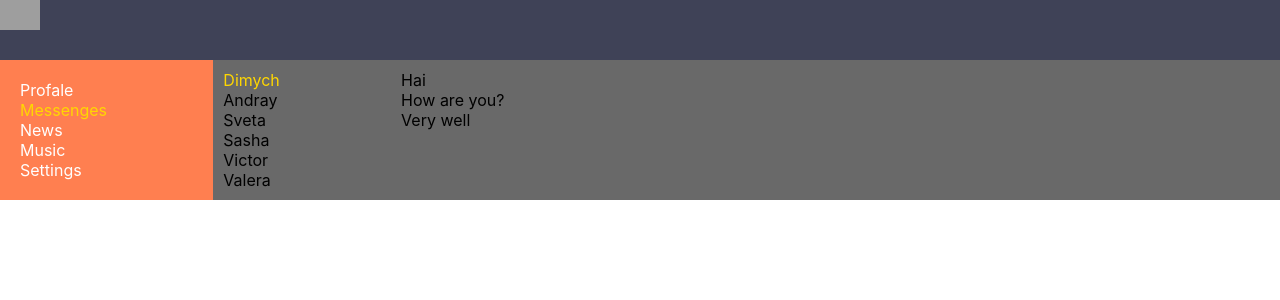
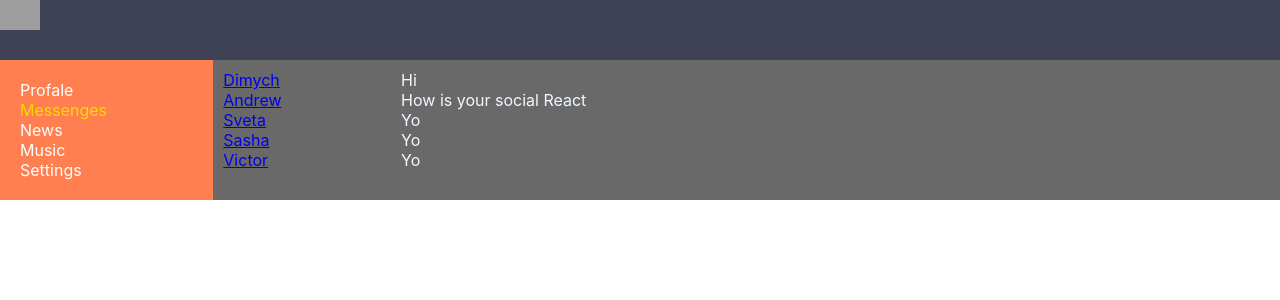
Before and after one commit to korobprog/max, a React (Create React App) app: page /dialogs in a window 1280 px wide. Shown: the top 300 px of the page. Built offline with nearby package versions, Linux system fonts and the light colour scheme; grey boxes are pictures that could not be loaded.

Commit message:
3a_save_dialog_I put the data aside, UI.
Signed-off-by: Maxim <korobprog@gmail.com>

```diff
--- a/src/components/Dialogs/Dialogs.jsx
+++ b/src/components/Dialogs/Dialogs.jsx
@@ -1,33 +1,55 @@
 import React from 'react';
 import s from './Dialogs.module.css' ;
+import {NavLink} from "react-router-dom";
+
+const DialogItem = (props) => {
+    let path = "/dialogs/" + props.id;
+    return <div className to={s.dialog + ' ' + s.active}>
+        <NavLink to={path}>{props.name}</NavLink>
+    </div>
+}
+
+const Message = (props) => {
+    return <div className={s.dialog}>{props.message}</div>
+}
+let dialogData = [
+    {id: 1, name: 'Dimych'},
+    {id: 2, name: 'Andrew'},
+    {id: 3, name: 'Sveta'},
+    {id: 4, name: 'Sasha'},
+    {id: 5, name: 'Victor'},
+    {id: 6, name: 'Valera'},
+]
+
+let messagesData = [
+    {id: 1, message: 'Hi'},
+    {id: 2, message: 'How is your social React'},
+    {id: 3, message: 'Yo'},
+    {id: 4, message: 'Yo'},
+    {id: 5, message: 'Yo'},
+]
+
 
 const Dialogs = (props) => {
     return (
         <div className={s.dialogs}>
-            <div className={s.dialogsItem}>
-                <div className={s.dialog + ' ' + s.active}>
-                    Dimych
-                </div>
-                <div className={s.dialog}>
-                    Andray
-                </div>
-                <div className={s.dialog}>
-                    Sveta
-                </div>
-                <div className={s.dialog}>
-                    Sasha
-                </div>
-                <div className={s.dialog}>
-                    Victor
-                </div>
-                <div className={s.dialog}>
-                    Valera
-                </div>
+            <div className={s.dialogsItems}>
+
+                <DialogItem name={dialogData[0].name}  id={dialogData[0].id}/>
+                <DialogItem name={dialogData[1].name}  id={dialogData[1].id}/>
+                <DialogItem name={dialogData[2].name}  id={dialogData[2].id}/>
+                <DialogItem name={dialogData[3].name}  id={dialogData[3].id}/>
+                <DialogItem name={dialogData[4].name}  id={dialogData[4].id}/>
+
             </div>
             <div className={s.messages}>
-                <div className={s.dialog}>Hai</div>
-                <div className={s.dialog}>How are you?</div>
-                <div className={s.dialog}>Very well</div>
+                <Message message={messagesData[0].message} id={messagesData[0].id}/>
+                <Message message={messagesData[1].message} id={messagesData[1].id}/>
+                <Message message={messagesData[2].message} id={messagesData[2].id}/>
+                <Message message={messagesData[3].message} id={messagesData[3].id}/>
+                <Message message={messagesData[4].message} id={messagesData[4].id}/>
+
+
 
             </div>
         </div>
--- a/src/components/Dialogs/Dialogs.module.css
+++ b/src/components/Dialogs/Dialogs.module.css
@@ -1,18 +1,25 @@
 .dialogs {
     display: grid;
     grid-template-columns: 2fr 10fr;
+
+}
+.dialog {
+color: aliceblue;
 }
 
-.dialogsItem {
+.dialogsItems {
     padding: 10px;
+
 }
 
-.dialogsItem .active {
+.dialogsItems .active {
     color: gold;
+
 }
 
 .messages {
     padding: 10px;
+
 
 }
 
--- a/src/components/Profile/MyPost/MyPosts.jsx
+++ b/src/components/Profile/MyPost/MyPosts.jsx
@@ -3,17 +3,28 @@ import s from './MyPosts.module.css';
 import Posts from "./Post/Posts";
 
 
-const MyPosts = () => {
+const MyPosts = (props) => {
+    let postData =  [
+        {id: 1, message: 'Hi how are you?', likesCount: 12},
+        {id: 2, message: 'Hi how are you?', likesCount: 11}
+        ]
+
     return (
+        <div className={s.postsBlock}>
+            <h3>My Post</h3>
+
             <div>
-        My Post
                 <div>
                     <textarea></textarea>
+                </div>
+                <div>
                     <button>Add Post</button>
                 </div>
+            </div>
             <div className={s.posts}>
-            <Posts message='Hi, how are you?' likesCount='0' /> {/*//то что подставить в props*/}
-            <Posts message="Its' my firet post" likesCount='23' />
+                <Posts message={postData[0].message} likesCount={postData[0].likesCount}/> {/*//то что подставить в props*/}
+                <Posts message={postData[1].message} likesCount={postData[1].likesCount}/> {/*//то что подставить в props*/}
+
 
 
             </div>
--- a/src/components/Profile/MyPost/MyPosts.module.css
+++ b/src/components/Profile/MyPost/MyPosts.module.css
@@ -6,3 +6,11 @@
     width: 50px;
 
 }
+
+.postsBlock {
+    padding: 10px;
+}
+
+.posts {
+    margin-top: 10px ;
+}
--- a/src/components/Profile/Profile.jsx
+++ b/src/components/Profile/Profile.jsx
@@ -1,18 +1,13 @@
 import React from 'react';
 import s from './Profile.module.css';
 import MyPosts from "./MyPost/MyPosts";
+import ProfileInfo from "./Profileinfo/Profileinfo";
 
 
 const Profile = () => {
     return (
         <div>
-            <div>
-                <img className={s.fon} src='https://sun9-58.userapi.com/c836335/v836335335/2ad50/1NyqfwPWyhk.jpg'
-                     alt="fon_profile"/>
-            </div>
-            <div>
-                ava + discription
-            </div>
+            <ProfileInfo/>
             <MyPosts/>
         </div>
     )
```
Lines whose indentation alone changed are shown as unchanged.
